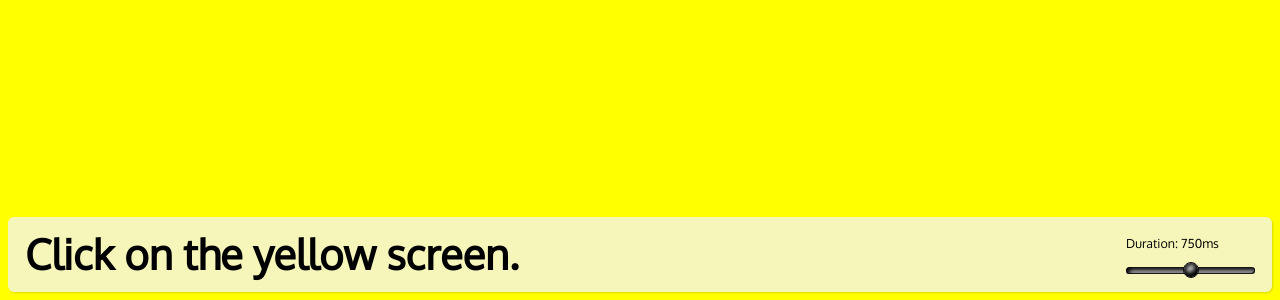
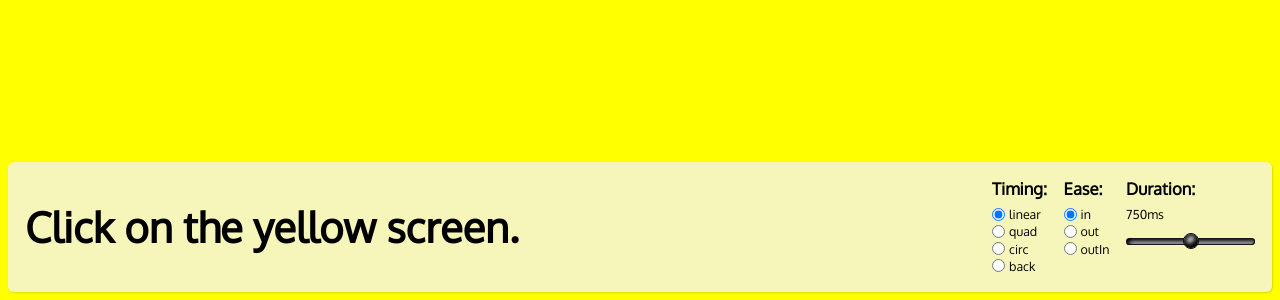
Before and after one commit to giTomas/gradient-overlay, a React (Create React App) app: page / in a window 1280 px wide. Shown: the part 500-800 px from the top of the page. Built offline with nearby package versions, Linux system fonts and the light colour scheme; the HTML template or start-up script is replaced by a standard one.

Commit message:
button styling, range in animation class

```diff
--- a/package.json
+++ b/package.json
@@ -1,5 +1,5 @@
 {
-	"name": "app",
+	"name": "gradient-overlay",
 	"version": "0.1.0",
 	"scripts": {
 		"start": "react-scripts start",
@@ -8,7 +8,6 @@
 		"eject": "react-scripts eject"
 	},
 	"dependencies": {
-		"fetch-jsonp": "^1.1.3",
 		"react": "^16.3.1",
 		"react-dom": "^16.3.1",
 		"react-scripts": "1.1.4",
--- a/src/App.js
+++ b/src/App.js
@@ -1,7 +1,7 @@
 import React, { PureComponent } from 'react';
 import Background from './styled/background';
 import Overlay from './styled/overlay';
-import RenderPanel from './styled/renderPanel';
+import RenderPanel from './styled/panel';
 import img from './images/jens-lelie-15662-unsplash-crop.jpg';
 import anim from './animation/';
 
@@ -10,18 +10,12 @@ class App extends PureComponent {
     super(props);
 
     this.state = {
-      coords: {
-        x: 0,
-        y: 0
-      },
-      range: {
-        min: "150",
-        max: "1350",
-        step: "150",
-      },
+      coords: { x: 0, y: 0 },
+      ease: anim.ease,
+      timing: anim.timing,
       anim: {
-        ease: 'in',
-        timing: 'quad',
+        ease: anim.ease[0],
+        timing: anim.timing[0],
       },
       progress: 0,
       inProgress: false,
@@ -33,35 +27,43 @@ class App extends PureComponent {
   render() {
     return (
       <Background imgSrc={img}>
-        <RenderPanel {...this.state} onChangeHandler={this.handleOnChange}/>
+        <RenderPanel
+          {...this.state}
+          onChangeRangeHandler={this.handleOnChangeRange}
+          onChangeRadionHandler={this.handleOnChangeRadio}
+        />
         <Overlay {...this.state} onClick={this.handleClick}/>
       </Background>
     );
   }
 
-  handleOnChange = ({target}) => {
+  handleOnChangeRange = ({target}) => {
     this.setState({
       duration: target.value
     })
-
-  //   this.setState((prevState, props) => ({
-  //       anim: {...prevState.anim, duration: target.value }
-  //     }));
   }
 
-  handleClick = (e) => {
+  handleOnChangeRadio = (type) => ({target}) => {
+    this.setState((prevState, props) => ({
+        anim: {...prevState.anim, [type]: target.value }
+    }));
+    // console.log(type)
+    // setTimeout(()=>{console.log(this.state.anim)}, 100)
+  }
+
+  handleClick = ({clientX, clientY}) => {
     this.setState({
       coords: {
-        x: e.clientX,
-        y: e.clientY
+        x: clientX,
+        y: clientY
       }
     })
     this.toggleAnimation()
   }
 
-  toggleAnimation = (progress=this.state.progress, inProgress=this.state.inProgress) => {
-    if (inProgress) return;
-    if (progress === 100) {
+  toggleAnimation = () => {
+    if (this.state.inProgress) return;
+    if (this.state.progress === 100) {
       anim.animate({
         timingKey: this.state.anim.timing,
         easeKey: this.state.anim.ease,
@@ -69,15 +71,15 @@ class App extends PureComponent {
         duration: this.state.duration})
     } else {
       anim.animate({
-        timingKey: "quad",
-        easeKey: "outIn",
+        timingKey: this.state.anim.timing,
+        easeKey: this.state.anim.ease,
         draw: this.drawOverlayOn,
         duration: this.state.duration})
     }
   }
 
   drawOverlayOn = (progress) => {
-    const percents = progress * 100
+    const percents = progress * 100;
     this.setState({
       progress: percents,
       inProgress: percents < 100
@@ -85,8 +87,7 @@ class App extends PureComponent {
   }
 
   drawOverlayOff = (progress) => {
-    // const fr = 1 - progress;
-    const percents = (1 - progress)*100
+    const percents = (1 - progress) * 100;
     this.setState({
       progress: percents,
       inProgress:  percents > 0
--- a/src/animation/_animation.js
+++ b/src/animation/_animation.js
@@ -1,11 +1,15 @@
 
 export class Animation {
-  // constructor() {}
+  constructor() {
+    this.ease = this._getKeys('ease');
+    this.timing = this._getKeys('timing');
+  }
+
   animate({timingKey, easeKey, draw, duration}) {
     const timing = this._makeEaseTiming(timingKey, easeKey)
     let start = performance.now();
     requestAnimationFrame(function animate(time) {
-      let timeFraction = (time - start)/duration;
+      let timeFraction = (time-start)/duration;
       if (timeFraction > 1) {
         timeFraction = 1
       };
@@ -15,6 +19,14 @@ export class Animation {
         requestAnimationFrame(animate);
       }
     })
+  }
+
+  _getKeys(name) {
+    let keys = [];
+    for (let key in this[`_${name}`]) {
+      keys.push(key);
+    }
+    return keys;
   }
 
   _makeEaseTiming(timingKey, easeKey) {
@@ -31,16 +43,17 @@ export class Animation {
 
   _timing = {
     linear:   fr => fr,
-    quad:    (fr, x=2) => Math.pow(fr, x),
+    quad:    (fr, x=2.5) => Math.pow(fr, x),
     circ:     fr =>  1 - Math.sin(Math.acos(fr)),
     back:    (fr, x=5) => (Math.pow(fr, 2) * ((x + 1) * fr - x)),
-    bounce:   fr => {}
+    // bounce:   fr => {}
   }
 
-  _checkKey(obj, key) {
+  _checkKey(keys, key) {
     // if (typeof key !== 'string' || key instanceof String) throw new Error(`Key "${key}" is not string`)
-    if (typeof key !== 'string') throw new Error(`Key "${key}" is not string`)
-    if (!(key in obj)) throw new Error(`Key "${key}" does not exists in ${ obj === this._ease ? 'ease' : 'timing'}!`)
+    if (typeof key !== 'string') throw new Error(`Key "${key}" is not string`);
+    if (!(key in keys)) throw new Error(`Key "${key}" does not exists in ${keys === this.ease ? 'ease' : 'timing'}!`);
+    // if (!(key in dict)) throw new Error(`Key "${key}" does not exists in ${dict === this._ease ? 'ease' : 'timing'}!`)
     // if (!obj[key]) throw new Error(`Key "${key}" does not exists in ${ obj === this._ease ? 'ease' : 'timing'}!`)
     return key;
   }
--- a/src/styled/renderPanel.js
+++ b/src/styled/panel.js
@@ -2,6 +2,8 @@ import styled from 'styled-components';
 import React from 'react';
 
 const Text = styled.h1`
+  display: flex;
+  align-items: center;
   font-size: 1em;
   line-height: 1;
 `;
@@ -13,10 +15,9 @@ const Container = styled.div`
   margin: 0.2em;
   padding: 0.4em;
   ${'' /* background-color: rgb(255, 255, 255, 0.85); */}
-  background-color: rgb(193, 154, 107, 0.85);
-  background-color: rgb(1, 68, 33, 0.97);
+  ${'' /* background-color: rgb(193, 154, 107, 0.85);
+  background-color: rgb(1, 68, 33, 0.97); */}
   background-color: rgb(245, 245, 220, 0.85);
-  ${'' /* color: white; */}
   font-size: calc(1em + 2vw);
   position: absolute;
   z-index: 1000;
@@ -32,16 +33,31 @@ const Container = styled.div`
 const Form = styled.form`
   display: flex;
   ${'' /* align-items: cen; */}
-  flex-direction: column;
-  justify-content: center;
 `;
 
-const Label = styled.label`
-  font-size: 0.3em;
-  padding: 0 0 0.6em 0;
+const Fieldset = styled.fieldset`
+  display: flex;
+  margin-left: 0.4em;
+  ${'' /* align-items: cen; */}
+  flex-direction: column;
+  border: 0;
+  ${'' /* justify-content: center; */}
 `;
 
-const Input = styled.input`
+const Legend = styled.legend`
+  margin-bottom: 0.4em;
+  font-size: 0.4em;
+  font-weight: bold;
+`;
+
+const RangeLabel = styled.label`
+  font-size: 0.3em;
+  margin-bottom: 0.6em;
+`;
+
+const Range = styled.input.attrs({
+  type: 'range'
+})`
   -webkit-appearance: none;
   border: 0;
   outline: none;
@@ -88,25 +104,83 @@ const Input = styled.input`
     box-shadow: inset 3px 3px 4px #000000, inset -1px -1px 1px #0d0d0d;
     background: #a9a9a9;
     border-radius: 0.5em;
-    ${'' /* border: 0.2px solid #010101; */}
   }
   &:focus::-webkit-slider-runnable-track {
     background: #a9a9a9;;
   }
 `;
 
-const RenderPanel = ({duration, progress, onChangeHandler, range}) => (
+const RadioLabel = styled.label`
+  position: relative;
+  font-size: 0.3em;
+  margin-bottom: 0.1em;
+  display: flex;
+  align-items: center
+`;
+
+const List = styled.ul`
+  list-style: none;
+`;
+
+const Item = styled.li`
+
+`;
+
+const RadioButton = styled.input.attrs({
+  type: 'radio',
+})`
+  margin-right: 0.3em;
+  border: 0;
+  outline: none;
+  ${'' /* visibility: hidden; */}
+  }
+  ${'' /* display: none; */}
+`;
+
+const Choices = ({
+  items,
+  state,
+  handleChange}) => (
+    <List>
+      {items.map(choice => (
+        // <RadioButton key={choice} choice={choice} state={state} handleChange={handleChange}/>
+        <Item key={choice}>
+          <RadioLabel>
+            <RadioButton
+              value={choice}
+              checked={choice === state}
+              onChange={handleChange}/>
+            {choice}
+          </RadioLabel>
+        </Item>
+      ))}
+    </List>
+);
+
+// const timingChoices = ({ease, handleChange}) => ();
+
+const RenderPanel = ({ease, timing, anim, duration, progress, onChangeRangeHandler, onChangeRadionHandler}) => (
   <Container>
     <Text>Click on {progress === 100 ? 'the image' : 'the yellow screen'}.</Text>
     <Form>
-      <Label>Duration: {duration}ms</Label>
-      <Input
-        type="range"
-        min={range.min}
-        max={range.max}
-        step={range.step}
-        value={duration}
-        onChange={onChangeHandler} />
+      <Fieldset>
+        <Legend>Timing:</Legend>
+        <Choices items={timing} state={anim.timing} handleChange={onChangeRadionHandler('timing')}/>
+      </Fieldset>
+      <Fieldset>
+        <Legend>Ease:</Legend>
+        <Choices items={ease} state={anim.ease} handleChange={onChangeRadionHandler('ease')}/>
+      </Fieldset>
+      <Fieldset>
+        <Legend>Duration:</Legend>
+        <RangeLabel>{duration}ms</RangeLabel>
+        <Range
+          min="150"
+          max="1350"
+          step="150"
+          value={duration}
+          onChange={onChangeRangeHandler} />
+      </Fieldset>
     </Form>
   </Container>
 )
```
Also changed, not shown: src/animation/index.js (+0 -46 lines).
